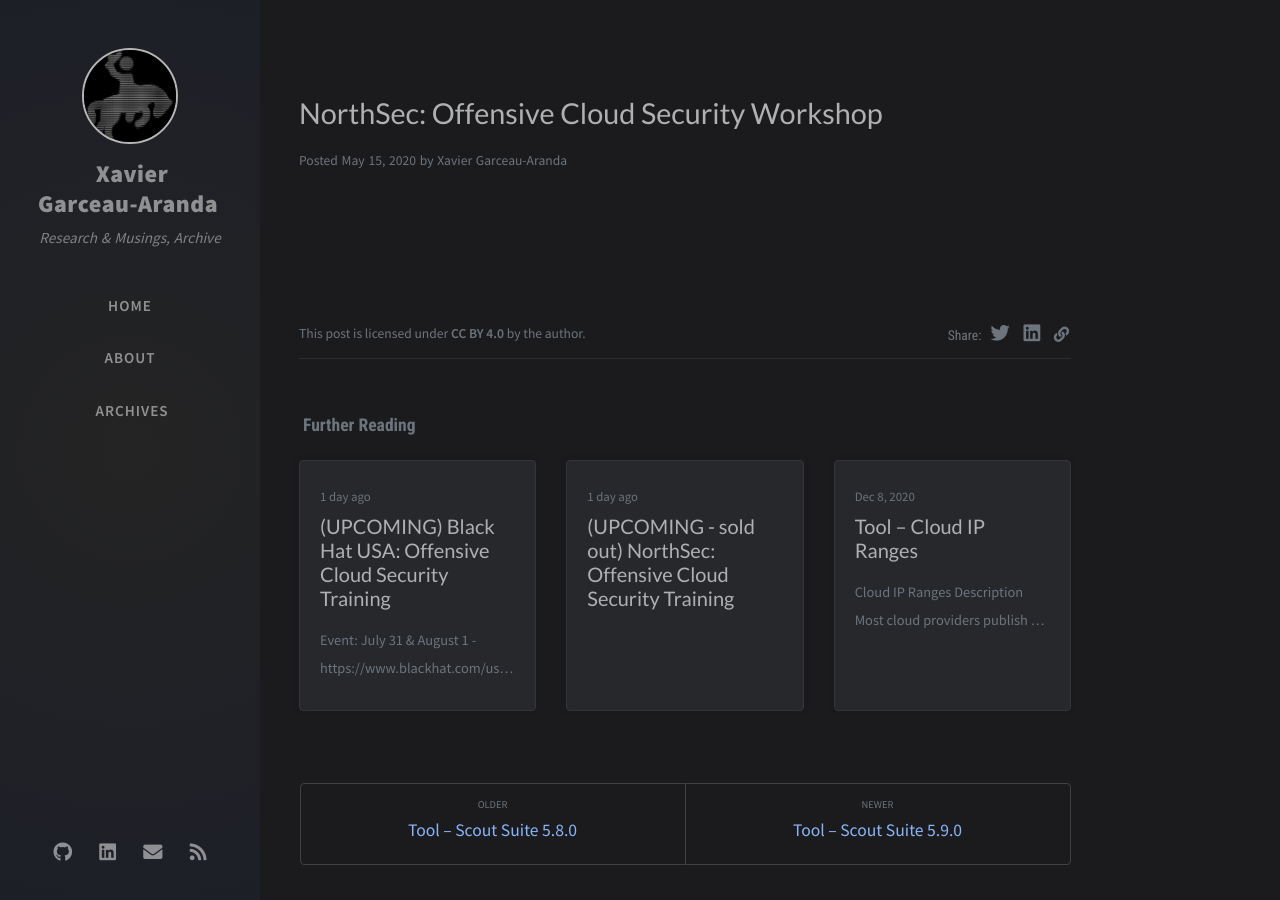
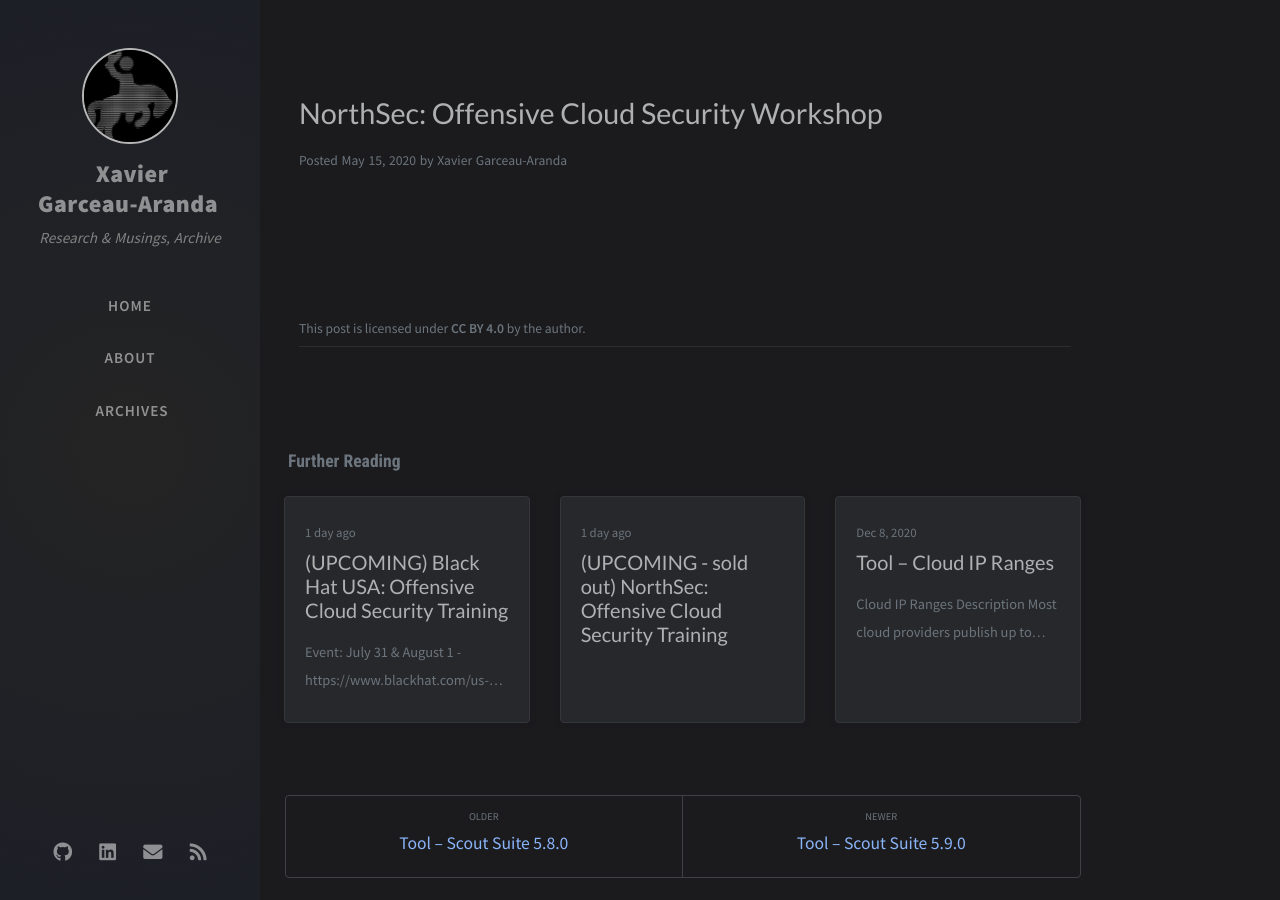
Before and after one commit to x4v13r64/infosec.rodeo, a Jekyll site: the page built from _posts/2020-05-15-workshop-nsec.md, in a window 1280 px wide and 900 px high. Built offline with Jekyll 4.4.1, drawn with Linux system fonts in a browser that asks for light colours; nearby versions of some CDN libraries; comment, search, counter and statistics services are not loaded.

Commit message:
Remove sharing

```diff
--- a/_layouts/post.html
+++ b/_layouts/post.html
@@ -115,7 +115,7 @@ layout: default
           </div>
           {% endif %}
 
-          {% include post-sharing.html %}
+<!--          {% include post-sharing.html %}-->
 
         </div><!-- .post-tail-bottom -->
 
```
